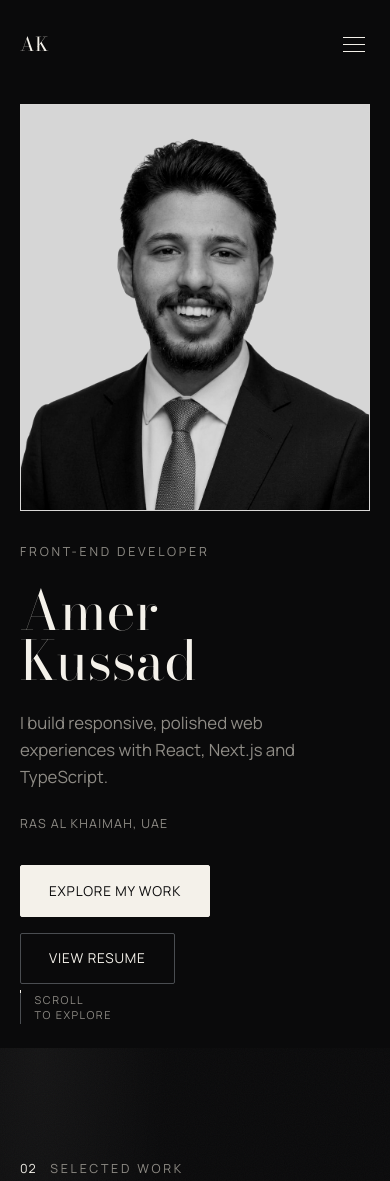
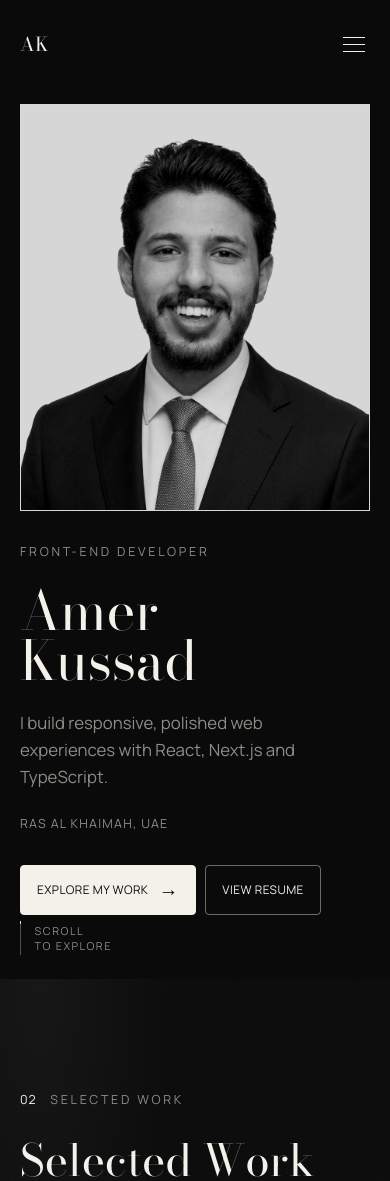
Before and after one commit to amerqussad2-ai/amer-kussad-portfolio, a Next.js app: page / in a window 390 px wide. Shown: the top 1181 px of the page. Built offline with nearby package versions, Linux system fonts and the light colour scheme.

Commit message:
Preview Hero CTA option A: refined button spacing, corners and subtle arrow

```diff
--- a/src/components/Hero.module.css
+++ b/src/components/Hero.module.css
@@ -69,8 +69,65 @@
 .actions {
   display: flex;
   flex-wrap: wrap;
-  gap: 1rem;
+  align-items: center;
+  gap: 0.75rem;
   margin-top: 0.5rem;
+}
+
+/* Hero CTA option A — refined original buttons; intentionally scoped to the Hero. */
+.actions :global(.button) {
+  min-height: 3.3rem;
+  padding: 0.95rem 1.25rem;
+  border-radius: 4px;
+  font-size: 0.79rem;
+  letter-spacing: 0.04em;
+  white-space: nowrap;
+}
+
+.actions :global(.button--primary) {
+  justify-content: space-between;
+  gap: 1.5rem;
+}
+
+.actions :global(.button--primary)::after {
+  content: "→";
+  display: inline-block;
+  font-family: Arial, sans-serif;
+  font-size: 1.22rem;
+  font-weight: 400;
+  line-height: 1;
+  transition: transform 220ms ease;
+}
+
+@media (hover: hover) and (prefers-reduced-motion: no-preference) {
+  .actions :global(.button--primary):hover::after {
+    transform: translateX(3px);
+  }
+}
+
+.actions :global(.button--secondary) {
+  min-width: 9.8rem;
+  border-color: rgba(244, 241, 234, 0.42);
+}
+
+@media (max-width: 399px) {
+  .actions {
+    gap: 0.6rem;
+  }
+
+  .actions :global(.button) {
+    min-height: 3.1rem;
+    padding: 0.85rem 1rem;
+    font-size: 0.74rem;
+  }
+
+  .actions :global(.button--primary) {
+    gap: 0.65rem;
+  }
+
+  .actions :global(.button--secondary) {
+    min-width: auto;
+  }
 }
 
 .portrait {
```
